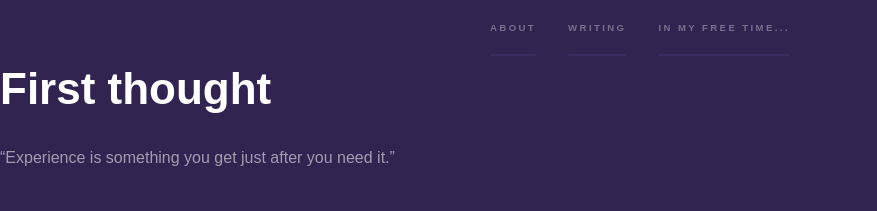
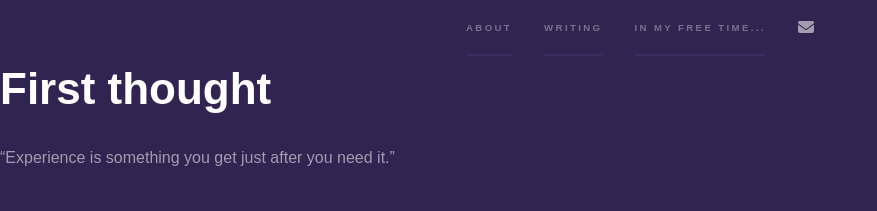
Before and after one commit to nthobservation/nthobservation.github.io, a Jekyll site: the page built from _posts/2021-07-10-first-thought.md, in a window 1280 px wide. Shown: the top 211 px of the page, without its empty margins (0-877 px from the left). Built offline with Jekyll 4.4.1, drawn with Linux system fonts in a browser that asks for light colours; nearby versions of some CDN libraries; library files that are not in the unit come from our copies.

Commit message:
Update default.html

```diff
--- a/_layouts/default.html
+++ b/_layouts/default.html
@@ -18,6 +18,8 @@
 							<li> <a href="/">About</a></li>
 							<li><a href="/writing">Writing</a></li>
 							<li><a href="/">In my free time...</a></li>
+							<li><i class="fas fa-envelope"></i></li>
+
 						</ul>
 					</nav>
 				</div>
```
